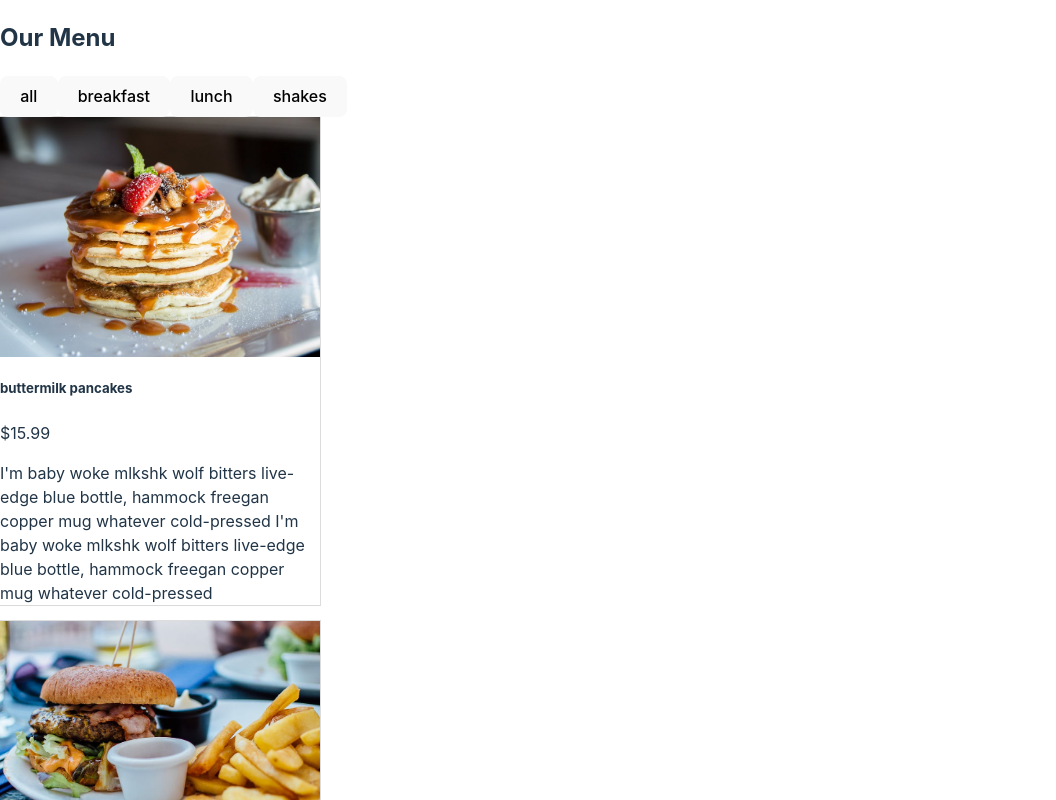
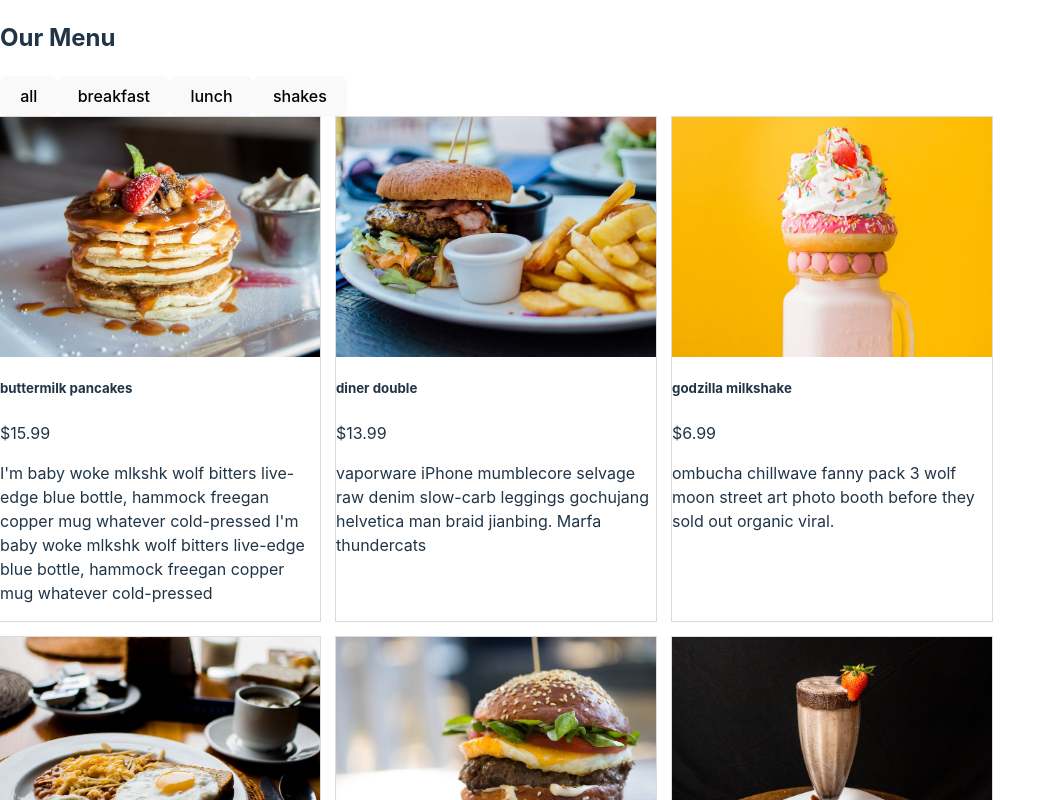
Before and after one commit to miawithcode/react-menu, a React (Vite) app: page / in a window 1280 px wide. Shown: the top 800 px of the page, without its empty margins (0-1056 px from the left). Built offline with nearby package versions, Linux system fonts and the light colour scheme.

Commit message:
style: add flex wrap

```diff
--- a/src/components/Menu.jsx
+++ b/src/components/Menu.jsx
@@ -2,7 +2,7 @@ import MenuItem from './MenuItem';
 
 const Menu = ({ menuItems }) => {
   return (
-    <div>
+    <div className='menu-container'>
       {menuItems.map((menuItem) => {
         return <MenuItem key={menuItem.id} {...menuItem} />;
       })}
--- a/src/index.css
+++ b/src/index.css
@@ -83,6 +83,12 @@ img {
 
 }
 
+.menu-container {
+  display: flex;
+  flex-wrap: wrap;
+  gap: 1rem;
+}
+
 .menu-item {
   width: 20rem;
   box-shadow: rgba(0, 0, 0, 0.02) 0px 1px 3px 0px,
```
